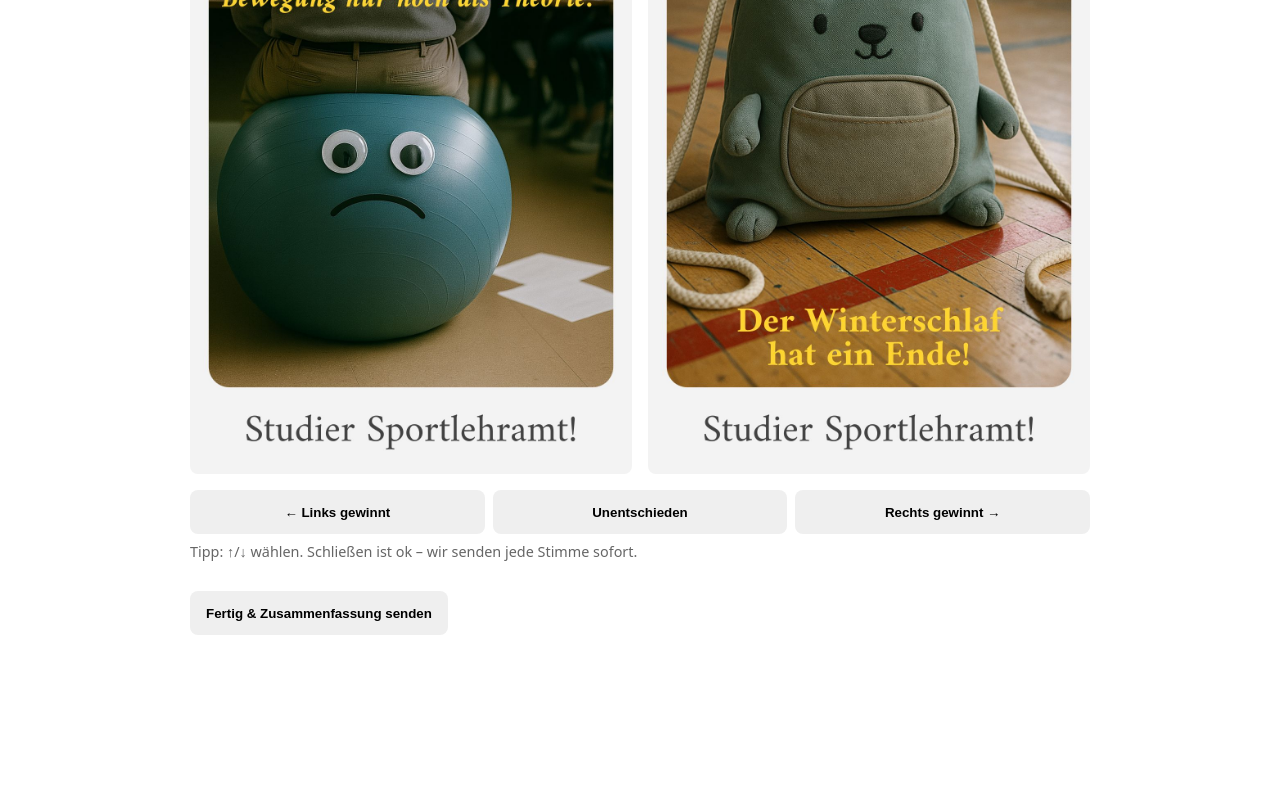
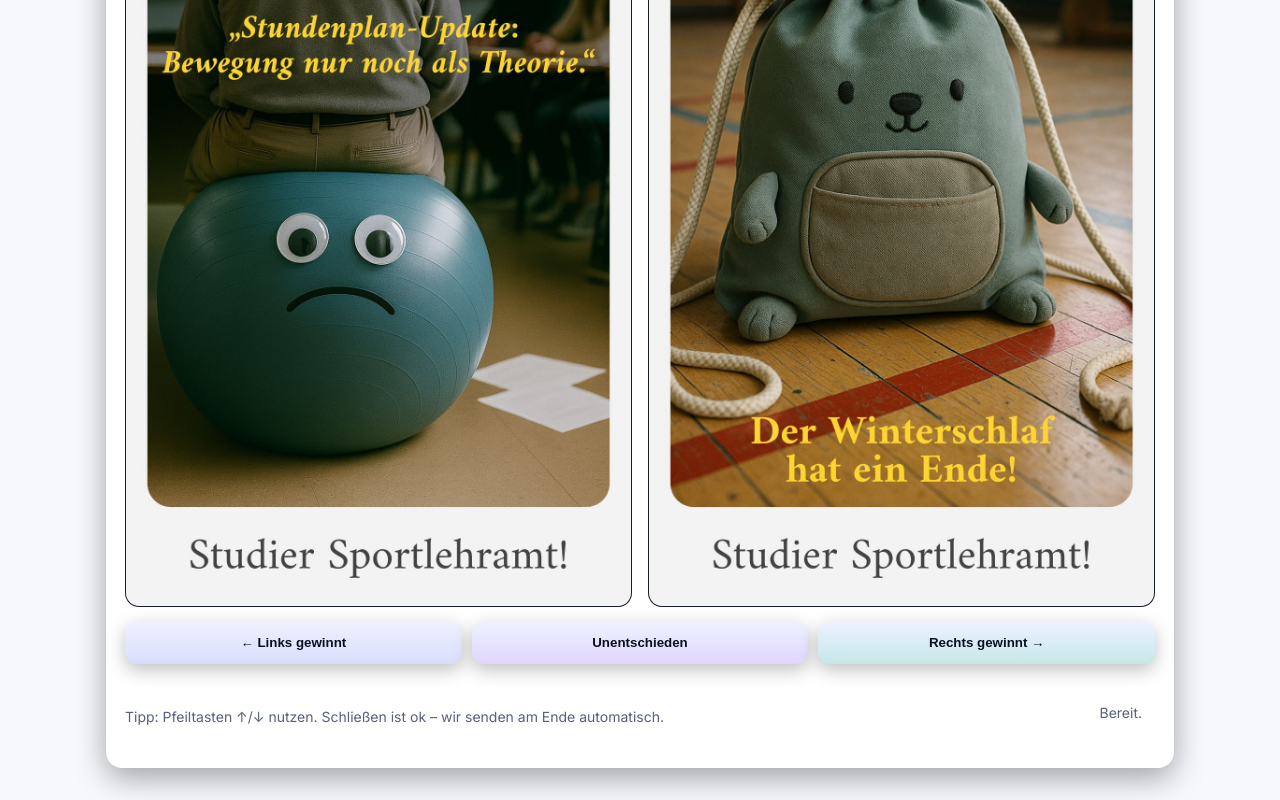
Before and after one commit to wtcologne/filecomp, a plain HTML site: page index.html in a window 1280 px wide. Shown: the part 446-1246 px from the top of the page. Before the commit the page ends 1113 px from the top, so only its background shows below. Drawn offline with Linux system fonts and the light colour scheme.

Commit message:
Update index.html

```diff
--- a/index.html
+++ b/index.html
@@ -2,26 +2,110 @@
 <html lang="de">
 <head>
   <meta charset="utf-8" />
-  <meta name="viewport" content="width=device-width,initial-scale=1" />
+  <meta name="viewport" content="width=device-width, initial-scale=1" />
   <title>Bild-Duelle mit ELO</title>
+
+  <!-- (Optional) schöne Schrift -->
+  <link rel="preconnect" href="https://fonts.gstatic.com" crossorigin>
+  <link href="https://fonts.googleapis.com/css2?family=Inter:wght@400;600;700&display=swap" rel="stylesheet">
+
   <style>
-    body { font-family: system-ui, sans-serif; margin: 2rem; }
-    .wrap { max-width: 900px; margin: 0 auto; }
-    .row { display: grid; grid-template-columns: 1fr 1fr; gap: 1rem; align-items: start; }
-    img { width: 100%; height: auto; display: block; border-radius: 8px; }
-    .controls { display: grid; grid-template-columns: 1fr 1fr 1fr; gap: .5rem; margin-top: 1rem; }
-    button { padding: .9rem 1rem; border: 0; border-radius: 8px; cursor: pointer; font-weight: 600; }
-    .muted { color:#666; font-size:.9rem; margin-top:.5rem; }
+    :root{
+      --bg: #0b1020;
+      --card: #11162a;
+      --text: #e7ecff;
+      --muted: #a7b0d0;
+      --accent: #6aa5ff;
+      --accent-2: #10b981; /* grün */
+      --danger: #ef4444;
+      --btn: #1a2340;
+      --btn-hover: #223059;
+      --ring: rgba(106,165,255,.45);
+      --shadow: 0 10px 30px rgba(0,0,0,.35);
+      --radius: 16px;
+    }
+    @media (prefers-color-scheme: light){
+      :root{
+        --bg:#f7f8fc; --card:#ffffff; --text:#0b1020; --muted:#58607d;
+        --btn:#eef2ff; --btn-hover:#e3e8ff; --ring: rgba(99,102,241,.35);
+      }
+    }
+    * { box-sizing: border-box; }
+    body{
+      margin:0; font-family: Inter, system-ui, -apple-system, Segoe UI, Roboto, Arial, sans-serif;
+      background: radial-gradient(1000px 600px at 50% -10%, rgba(106,165,255,.15), transparent) var(--bg);
+      color: var(--text); line-height: 1.45;
+    }
+    .wrap{ max-width: 1100px; margin: 32px auto; padding: 0 16px; }
+    header{ display: flex; align-items: center; justify-content: space-between; gap: 12px; margin-bottom: 20px; }
+    header h1{ margin:0; font-size: clamp(22px, 3vw, 30px); letter-spacing: .2px; }
+    .card{
+      background: var(--card); border-radius: var(--radius); box-shadow: var(--shadow);
+      padding: 18px; border: 1px solid rgba(255,255,255,.05);
+    }
+    .grid{
+      display: grid; gap: 16px;
+      grid-template-columns: 1fr 1fr;
+    }
+    @media (max-width: 900px){ .grid{ grid-template-columns: 1fr; } }
+
+    .imgbox{
+      position: relative; overflow: hidden; border-radius: 14px; background: #0a0f1e;
+      border: 1px solid rgba(255,255,255,.06);
+    }
+    .imgbox img{
+      display:block; width:100%; height:auto; object-fit: contain;
+      transition: transform .25s ease;
+    }
+    .imgbox:hover img{ transform: scale(1.01); }
+
+    .controls{
+      display:grid; grid-template-columns: 1fr 1fr 1fr; gap: 10px; margin-top: 14px;
+    }
+    @media (max-width: 520px){ .controls{ grid-template-columns: 1fr; } }
+
+    button{
+      appearance: none; border: 0; border-radius: 12px; padding: 14px 16px;
+      background: var(--btn); color: var(--text); font-weight: 700; cursor: pointer;
+      box-shadow: 0 6px 18px rgba(0,0,0,.25);
+      transition: transform .05s ease, background .15s ease, box-shadow .15s ease;
+    }
+    button:hover{ background: var(--btn-hover); }
+    button:active{ transform: translateY(1px); }
+    button:focus-visible{ outline: 3px solid var(--ring); outline-offset: 2px; }
+
+    #btnLeft{ background: linear-gradient(0deg, rgba(99,102,241,.15), transparent), var(--btn); }
+    #btnRight{ background: linear-gradient(0deg, rgba(16,185,129,.18), transparent), var(--btn); }
+    #btnTie{ background: linear-gradient(0deg, rgba(168,85,247,.18), transparent), var(--btn); }
+
+    .hint{ color: var(--muted); font-size: 14px; margin: 8px 0 0; }
+    .footer{
+      display:flex; align-items:center; justify-content: space-between; gap:12px; flex-wrap: wrap; margin-top: 14px;
+    }
+    .status{
+      color: var(--muted); font-size: 14px; padding: 10px 12px; background: rgba(255,255,255,.04);
+      border-radius: 10px; border: 1px solid rgba(255,255,255,.06);
+    }
+    .finish{
+      background: linear-gradient(90deg, var(--accent), var(--accent-2));
+      color: #0b1020;
+    }
+    .muted{ color: var(--muted); }
   </style>
 </head>
 <body>
   <div class="wrap">
+    <header>
       <h1>Welches Bild ist besser?</h1>
-    <p>Klicke bei jedem Duell auf den Gewinner. Am Ende ist alles automatisch gespeichert.</p>
+      <button id="btnFinish" class="finish">Fertig &amp; senden</button>
+    </header>
 
-    <div class="row">
-      <div><img id="imgA" alt="Bild A" /></div>
-      <div><img id="imgB" alt="Bild B" /></div>
+    <div class="card">
+      <p class="muted" style="margin-top:0">Klicke bei jedem Duell auf den Gewinner. Am Ende wird automatisch eine Zusammenfassung hochgeladen.</p>
+
+      <div class="grid" style="margin-top:14px">
+        <div class="imgbox"><img id="imgA" alt="Bild A" /></div>
+        <div class="imgbox"><img id="imgB" alt="Bild B" /></div>
       </div>
 
       <div class="controls">
@@ -30,12 +114,14 @@
         <button id="btnRight">Rechts gewinnt →</button>
       </div>
 
-    <p class="muted">Tipp: ↑/↓ wählen. Schließen ist ok – wir senden jede Stimme sofort.</p>
-    <button id="btnFinish" style="margin-top:1rem;">Fertig & Zusammenfassung senden</button>
-
-    <p id="status" class="muted"></p>
+      <div class="footer">
+        <p class="hint">Tipp: Pfeiltasten ↑/↓ nutzen. Schließen ist ok – wir senden am Ende automatisch.</p>
+        <p id="status" class="status">Bereit.</p>
+      </div>
+    </div>
   </div>
 
+  <!-- Dein Script muss am Ende bleiben -->
   <script type="module" src="./app.js"></script>
 </body>
 </html>
```
Lines whose indentation alone changed are shown as unchanged.
